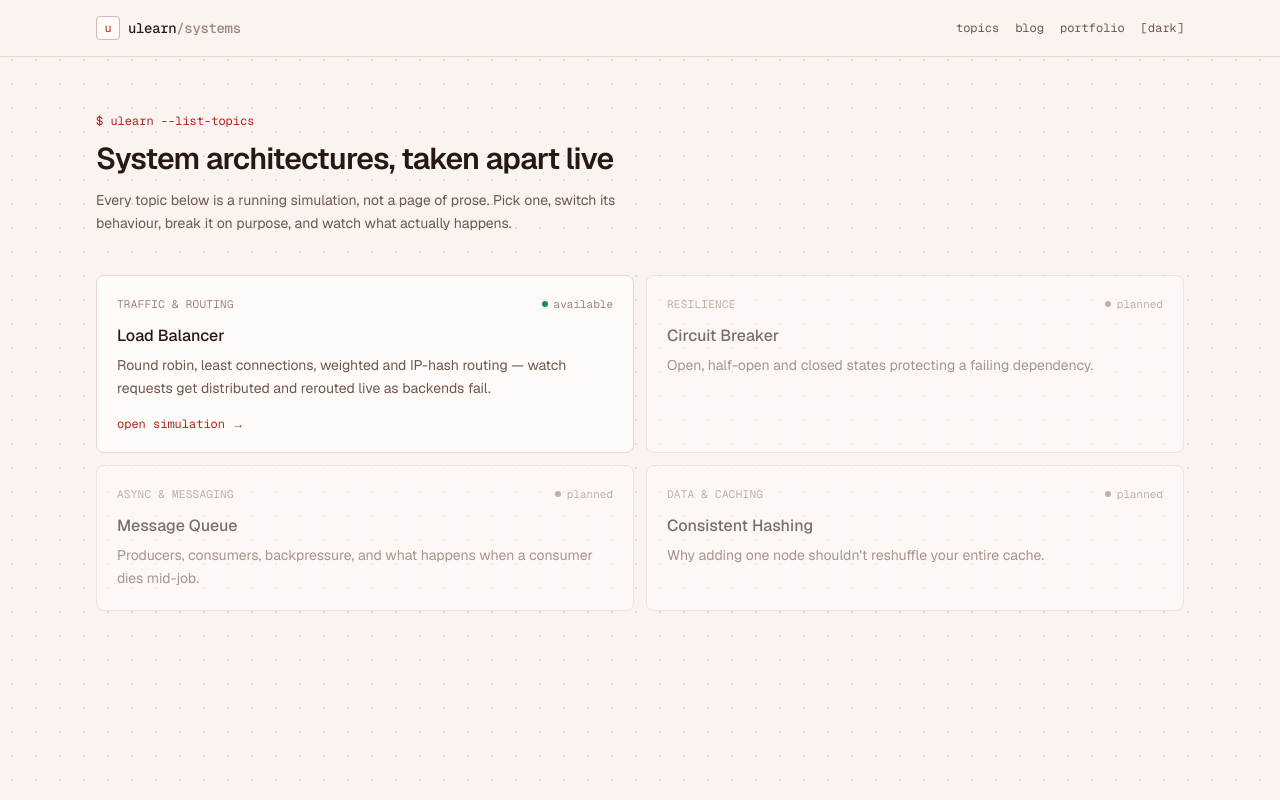
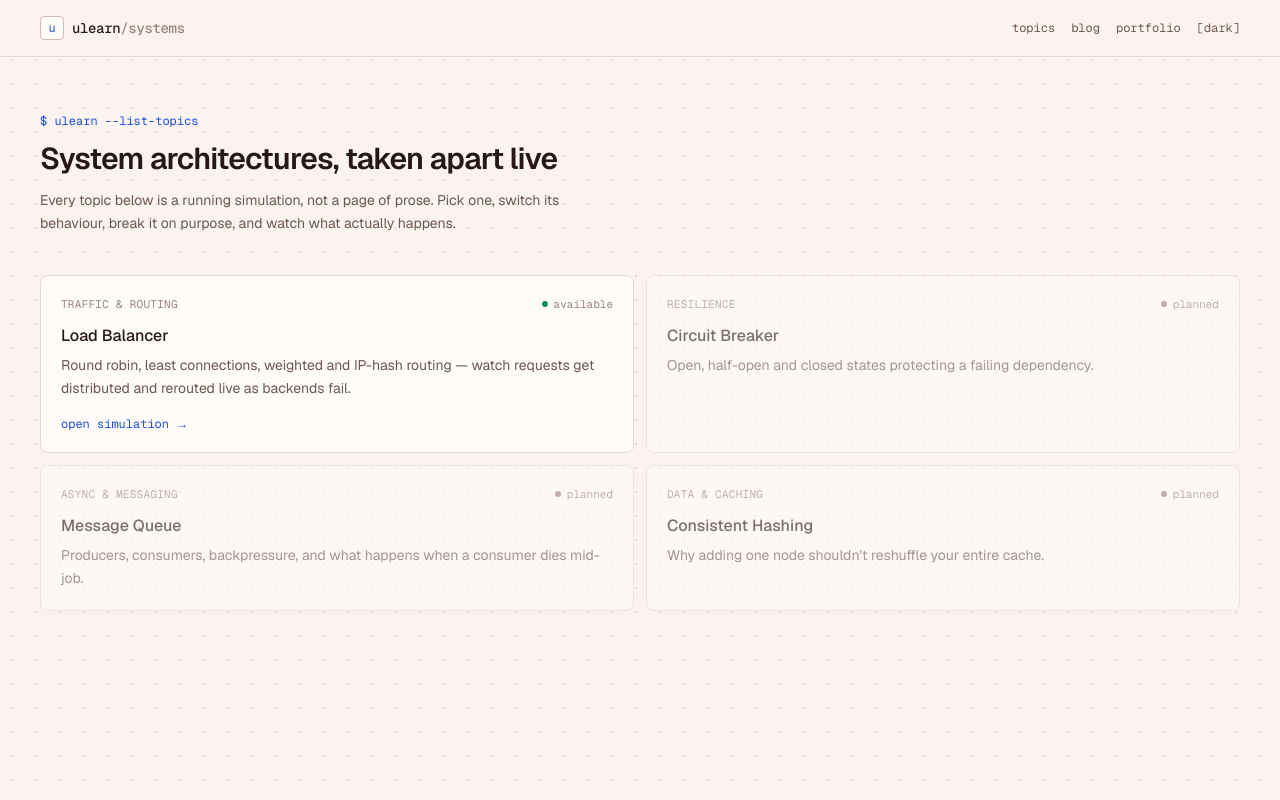
Before and after one commit to UTTAMGUPTA2712/ulearn, a Next.js app: page / in a window 1280 px wide. Built offline with nearby package versions, Linux system fonts and the light colour scheme.

Commit message:
refactor: migrate primary brand accent from red to blue and increase layout container width

```diff
--- a/app/globals.css
+++ b/app/globals.css
@@ -45,13 +45,13 @@
   --text-muted: #a3928c;
   --text-faint: #6d5c56;
 
-  --accent: #fb5145;
-  --accent-dim: #7f2018;
+  --accent: #4c8dfb;
+  --accent-dim: #1d3a66;
 
   --status-up: #34d399;
   --status-warn: #fbbf24;
   --status-down: #e0342a;
-  --status-active: #60a5fa;
+  --status-active: #22d3ee;
 
   color-scheme: dark;
 }
@@ -67,13 +67,13 @@
   --text-muted: #6e5750;
   --text-faint: #9c847c;
 
-  --accent: #b3241b;
-  --accent-dim: #f2d3cd;
+  --accent: #1d4ed8;
+  --accent-dim: #dbe6fb;
 
   --status-up: #0a8f5b;
   --status-warn: #a15c07;
   --status-down: #b31c12;
-  --status-active: #1d4ed8;
+  --status-active: #0e7490;
 
   color-scheme: light;
 }
--- a/components/layout/container.tsx
+++ b/components/layout/container.tsx
@@ -2,7 +2,7 @@ import type { ReactNode } from "react";
 
 import { cn } from "@/lib/utils/cn";
 
-/** The one place that sets horizontal gutters. Wide by default — panels and diagrams need the room. */
+/** The one place that sets horizontal gutters. Fluid by default — panels and diagrams should use the screen, not sit in a narrow column. */
 export function Container({
   children,
   className,
@@ -11,7 +11,7 @@ export function Container({
   className?: string;
 }) {
   return (
-    <div className={cn("mx-auto w-full max-w-6xl px-5 sm:px-6 lg:px-8", className)}>
+    <div className={cn("mx-auto w-full max-w-[1920px] px-5 sm:px-6 lg:px-10", className)}>
       {children}
     </div>
   );
```
Also changed, not shown: 1 other file (tests, documents, lock files or other folders).
